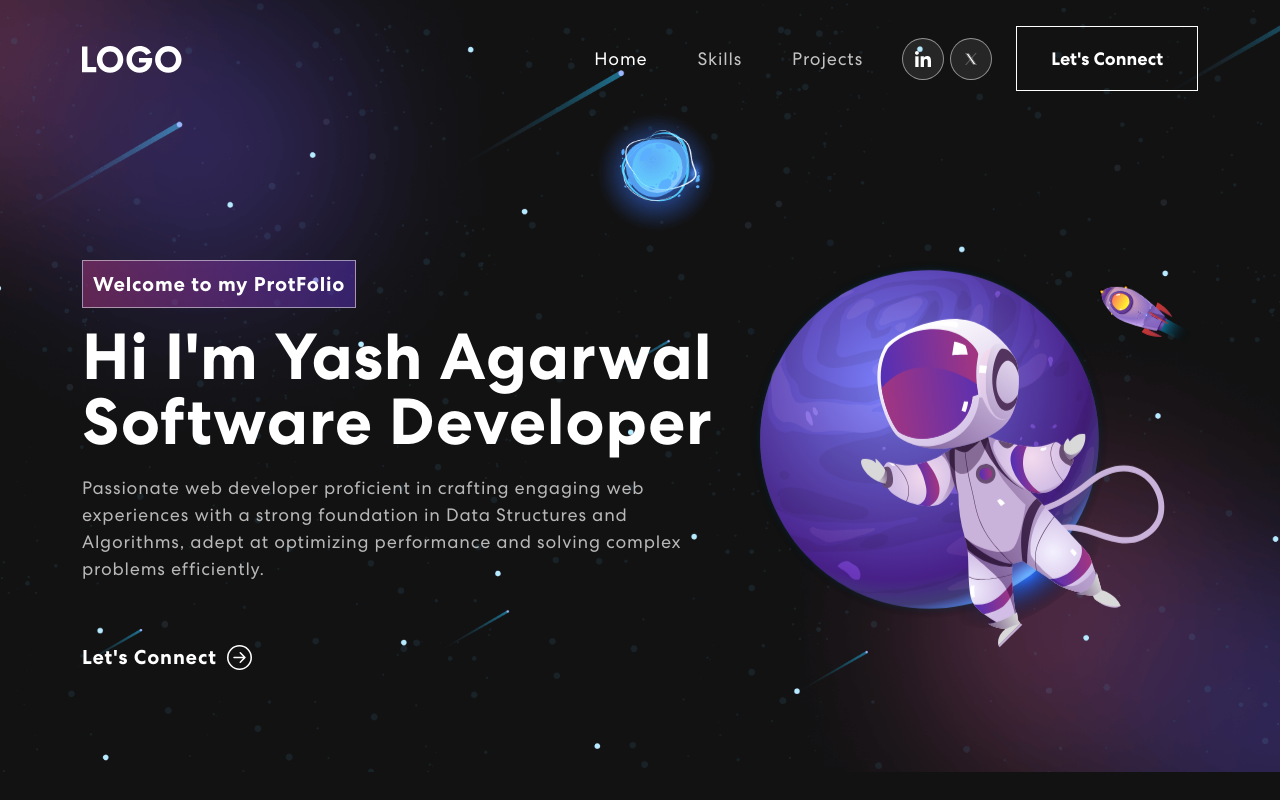
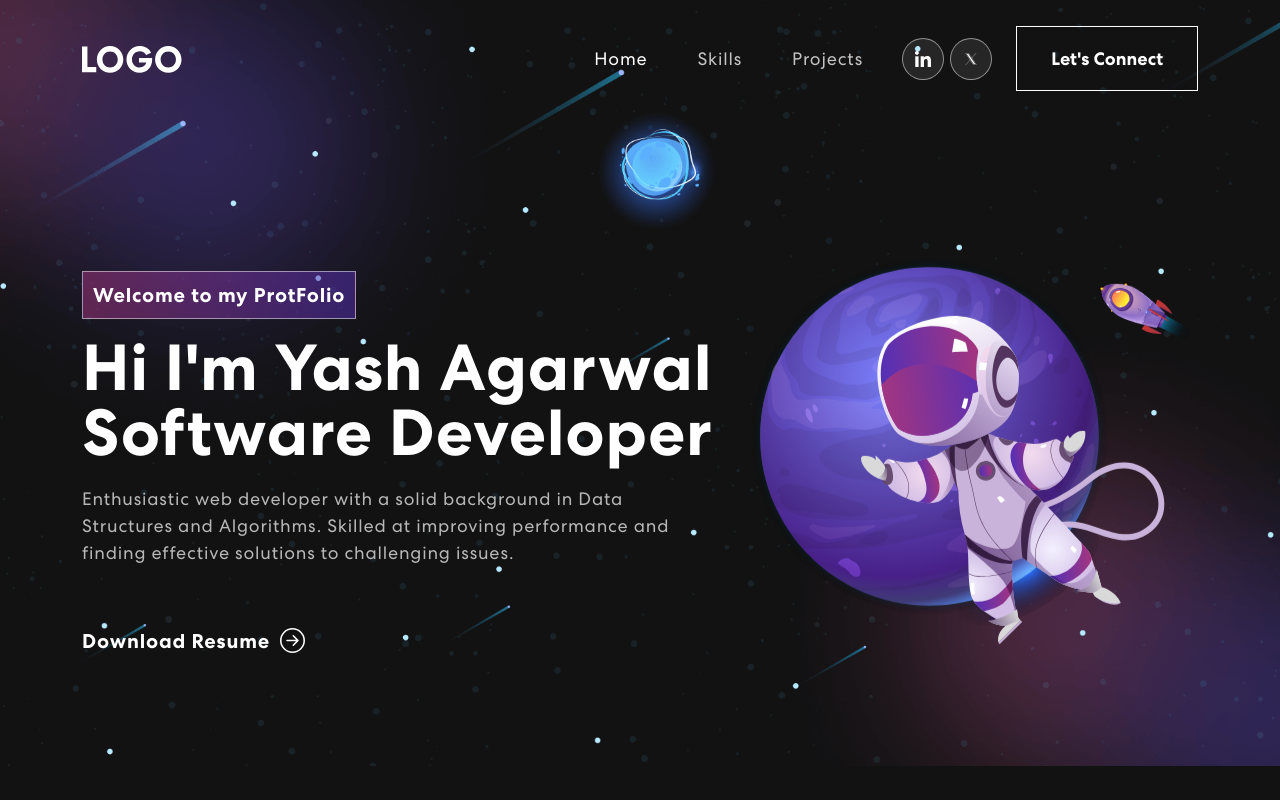
Before and after one commit to Yash-032/Protfolio, a React (Create React App) app: page / in a window 1280 px wide. Built offline with nearby package versions, Linux system fonts and the light colour scheme.

Commit message:
Resume Added

```diff
--- a/src/components/Banner.js
+++ b/src/components/Banner.js
@@ -52,9 +52,9 @@ export const Banner = () => {
                         <span className="tagline">Welcome to my ProtFolio</span>
                         <h1>{`Hi I'm Yash Agarwal `}<br></br><span className="wrap"> {text}</span></h1>
                         <p>
-                        Passionate web developer proficient in crafting engaging web experiences with a strong foundation in Data Structures and Algorithms, adept at optimizing performance and solving complex problems efficiently.
+                        Enthusiastic web developer with a solid background in Data Structures and Algorithms. Skilled at improving performance and finding effective solutions to challenging issues.
                         </p>
-                        <button onClick={()=> console.log('Connect')}>Let's Connect <ArrowRightCircle size={25}/></button>
+                        <button onClick={()=> console.log('Connect')}>Download Resume<ArrowRightCircle size={25}/></button>
                     </Col>
                     <Col xs={12} md={6} xl={5}>
                             <img src={headerImg} alt="Headder Img"></img>
```
